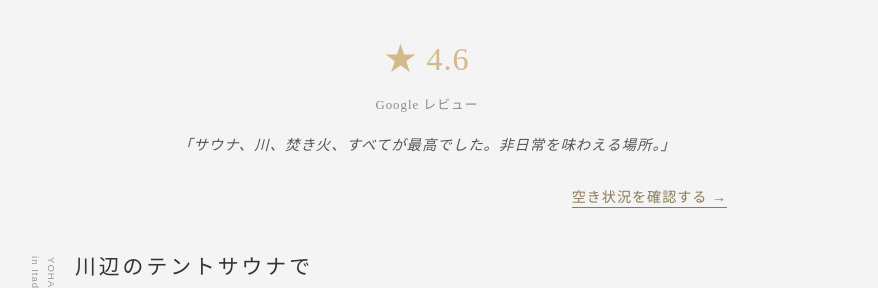
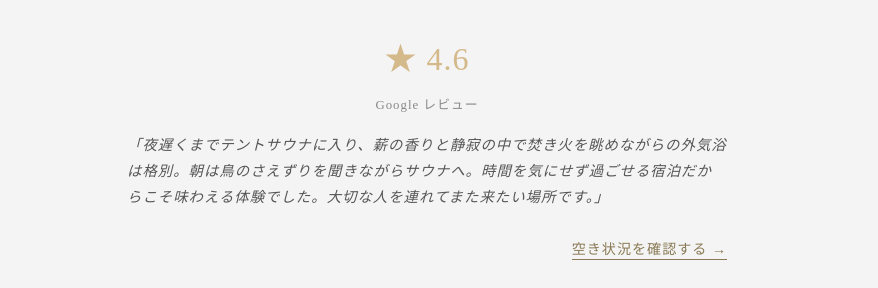
Before and after one commit to mishimaworks1-collab/yohaku, a website: page stay.html in a window 1280 px wide. Shown: the part 4820-5108 px from the top of the page, without its empty margins (213-1091 px from the left). Drawn offline with nearby package versions, Linux system fonts and the light colour scheme.

Commit message:
Update review quote based on real guest feedback, left-aligned

```diff
--- a/stay.html
+++ b/stay.html
@@ -234,7 +234,7 @@
   <div data-aos="fade-up" style="text-align: center; padding: 3rem 2rem 2rem;">
     <p style="font-size: 2rem; color: #d4b98a; margin: 0;">★ 4.6</p>
     <p style="font-size: 0.8rem; color: #888; margin: 0.3rem 0 1rem;">Google レビュー</p>
-    <p style="font-size: 0.9rem; color: #555; max-width: 600px; margin: 0 auto; line-height: 1.8; font-style: italic;">「サウナ、川、焚き火、すべてが最高でした。非日常を味わえる場所。」</p>
+    <p style="font-size: 0.9rem; color: #555; max-width: 600px; margin: 0 auto; line-height: 1.8; font-style: italic; text-align: left;">「夜遅くまでテントサウナに入り、薪の香りと静寂の中で焚き火を眺めながらの外気浴は格別。朝は鳥のさえずりを聞きながらサウナへ。時間を気にせず過ごせる宿泊だからこそ味わえる体験でした。大切な人を連れてまた来たい場所です。」</p>
     <div style="text-align: right; margin-top: 1.5rem; max-width: 600px; margin-left: auto; margin-right: auto;">
       <a href="https://itadori-sauna.booking.chillnn.com/?planId=1971fe6863d29d&openRC=true" target="_blank" rel="nofollow" style="color: #8a7a55; font-size: 0.88rem; text-decoration: none; border-bottom: 1px solid #8a7a55; padding-bottom: 2px;">空き状況を確認する →</a>
     </div>
```
